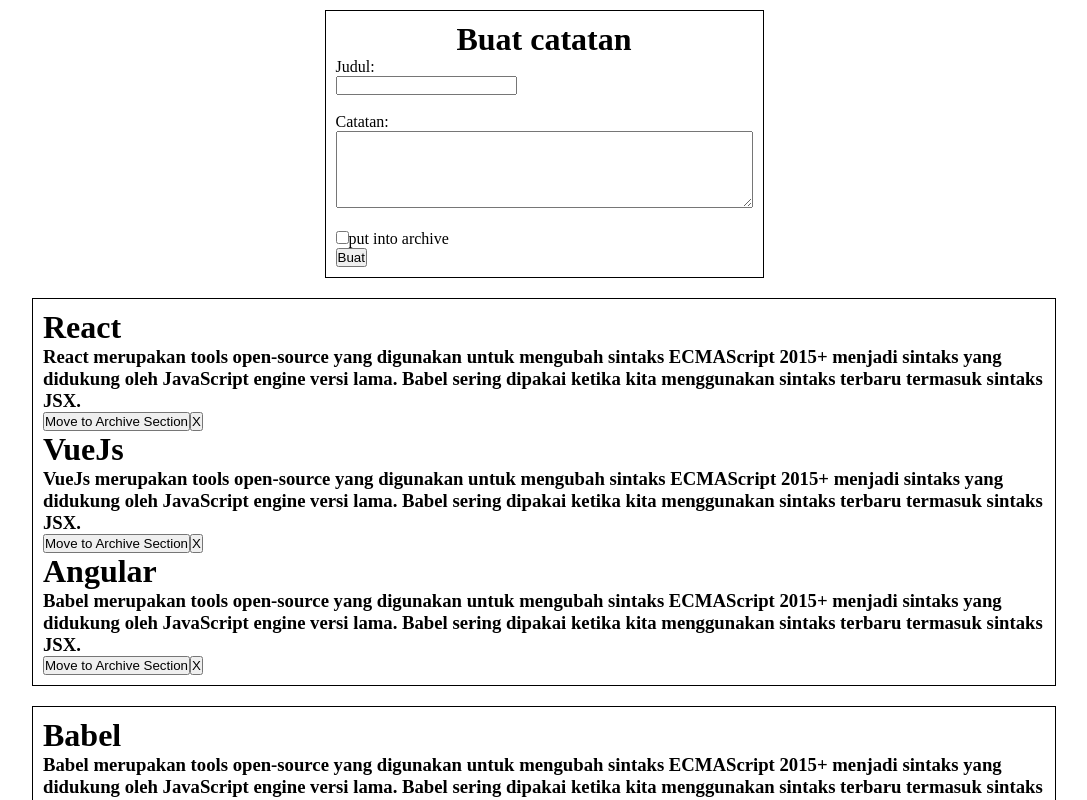
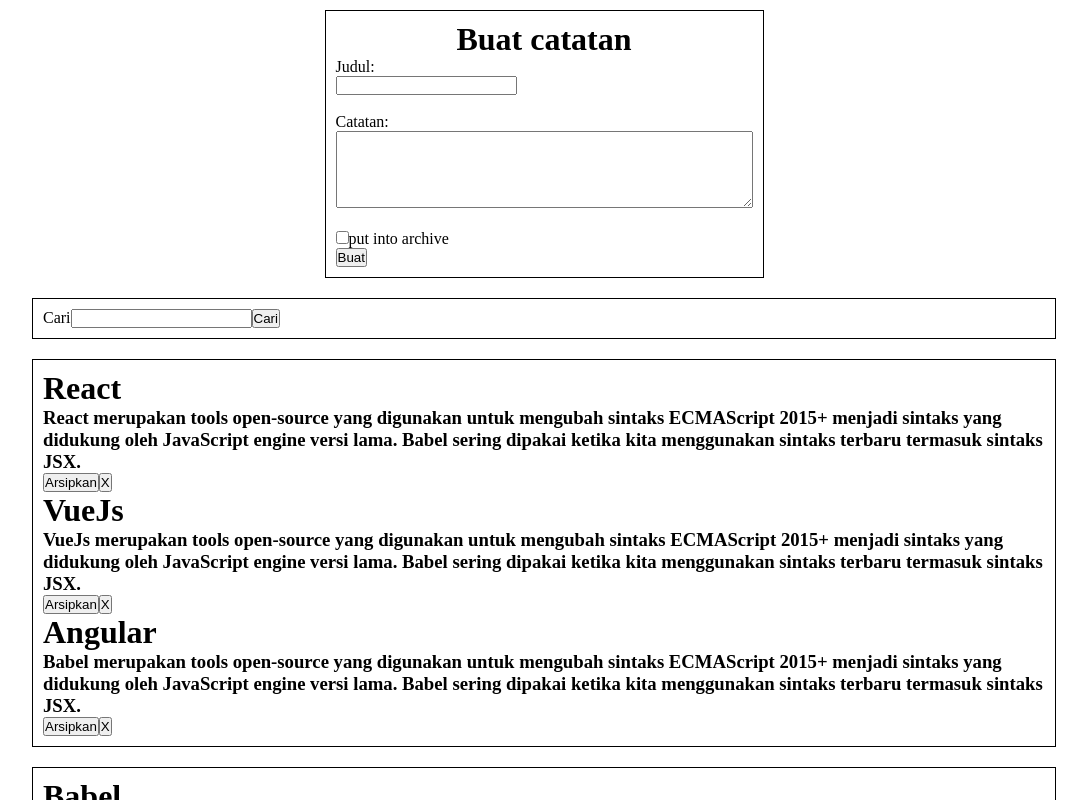
Before and after one commit to pandekar/dicoding-react-beginner-submission, a React (Vite) app: page / in a window 1280 px wide. Shown: the top 800 px of the page, without its empty margins (96-1183 px from the left). Built offline with nearby package versions, Linux system fonts and the light colour scheme.

Commit message:
checkpoint

```diff
--- a/src/components/NoteApp.jsx
+++ b/src/components/NoteApp.jsx
@@ -4,7 +4,8 @@
 import {
   NoteForm,
   NoteActive,
-  NoteArchived
+  NoteArchived,
+  NoteSearch
 } from '../components';
 
 const STATUS_ARCHIVED = true;
@@ -48,6 +49,7 @@
   return (
     <div className='main'>
       <NoteForm setDatas={setDatas} datasContext={datasContext} />
+      <NoteSearch />
       {isActive && <NoteActive {...getNotesSectionProps(STATUS_ACTIVE, datas)} />}
       {isArchived && <NoteArchived {...getNotesSectionProps(STATUS_ARCHIVED, datas)} />}
     </div>
--- a/src/components/NoteArchiveButton.jsx
+++ b/src/components/NoteArchiveButton.jsx
@@ -2,7 +2,7 @@
   <button
     onClick={onArchive(id)}
   >
-    {isArchived ? 'Move to Active Section': 'Move to Archive Section'}
+    {isArchived ? 'Aktifkan': 'Arsipkan'}
   </button>
 );
 
--- a/src/components/NoteForm.jsx
+++ b/src/components/NoteForm.jsx
@@ -1,4 +1,4 @@
-import { useState, useEffect, useContext } from 'react';
+import { useState, useContext } from 'react';
 
 const emptyString = '';
 
@@ -7,12 +7,30 @@
   const datas = useContext(datasContext);
 
   const [title, setTitle] = useState(emptyString);
+  const [titleLengthWarning, setTitleLengthWarning] = useState(false)
   const [body, setBody] = useState(emptyString);
   const [archived, setArchived] = useState(false);
 
+  const _renderCharLimitWarning = () => {
+    return (
+      <div>LEBIH DARI 50!!!!</div>
+    );
+  };
+
   const _onChangeHandlerTitle = (event) => {
     const data = event.target.value;
-    setTitle(data);
+
+    // title limit warning
+    if (data.length >= 50) {
+      setTitleLengthWarning(true)
+    } else {
+      setTitleLengthWarning(false)
+    }
+
+    if (data.length <= 50) {
+      setTitle(data);
+
+    }
   };
 
   const _onChangeHandlerBody = (event) => {
@@ -53,7 +71,8 @@
           <label htmlFor='title'>Judul: </label>
         </div>
         <div >
-          <input id='title' type='text' value={title} onChange={_onChangeHandlerTitle}/>
+          <input id='title' type='text' value={title} onChange={_onChangeHandlerTitle} />
+          {titleLengthWarning && _renderCharLimitWarning()}
         </div>
         <br />
         <div>
--- /dev/null
+++ b/src/components/NoteSearch.jsx
@@ -0,0 +1,38 @@
+import React from "react"
+
+class NoteSearch extends React.Component {
+  constructor(props) {
+    super(props)
+
+    this.state = {
+      searchKey: ''
+    }
+  }
+
+  _onChangeHandlerSearchBar = (event) => {
+    this.setState(() => {
+      return {
+        searchKey: event.target.value
+      }
+    });
+  }
+
+  _onSubmitHandler = (event) => {
+    event.preventDefault();
+    console.log('searchKey', this.state.searchKey);
+  }
+
+  render() {
+    return (
+      <div className="container note-search">
+        <form onSubmit={this._onSubmitHandler}>
+          <label htmlFor="searchBar">Cari</label>
+          <input id='searchBar' type='text' value={this.searchKey} onChange={this._onChangeHandlerSearchBar}/>
+          <button type='submit'>Cari</button>
+        </form>
+      </div>
+    )
+  }
+}
+
+export default NoteSearch;
--- a/src/components/index.js
+++ b/src/components/index.js
@@ -3,6 +3,7 @@
 import NoteArchived from "./NoteArchived";
 import NoteForm from "./NoteForm";
 import NoteItem from "./NoteItem";
+import NoteSearch from "./NoteSearch";
 
 export {
   NoteApp,
@@ -10,4 +11,5 @@
   NoteArchived,
   NoteForm,
   NoteItem,
+  NoteSearch
 };
--- a/src/styles/style.css
+++ b/src/styles/style.css
@@ -23,6 +23,10 @@
   align-items: center;
 }
 
+.note-search {
+  width: 80%;
+}
+
 .note-active {
   width: 80%;
 }
```
